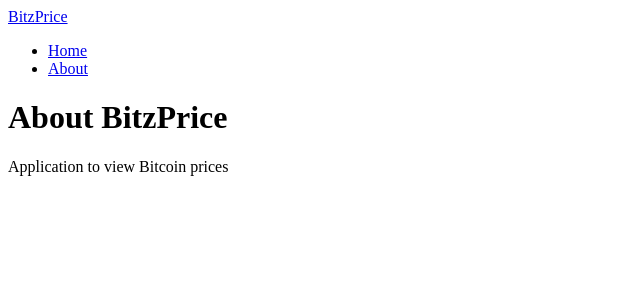
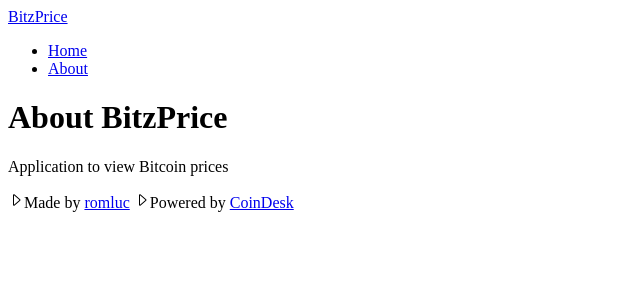
Before and after one commit to romluc/nextjs-crash-course, a Next.js app: page /about in a window 1280 px wide. Shown: the top 300 px of the page, without its empty margins (0-640 px from the left). Built offline with nearby package versions, Linux system fonts and the light colour scheme.

Commit message:
Create Footer component

```diff
--- /dev/null
+++ b/components/Footer.js
@@ -0,0 +1,52 @@
+const Footer = () => (
+  <footer class=' page-footer text-center fixed-bottom align-center bg-dark py-2'>
+    <div className='container d-flex justify-content-around'>
+      <span className='text-white-50 mr-4'>
+        <svg
+          class='bi bi-caret-right'
+          width='1em'
+          height='1em'
+          viewBox='0 0 16 16'
+          fill='currentColor'
+          xmlns='http://www.w3.org/2000/svg'
+        >
+          <path
+            fill-rule='evenodd'
+            d='M6 12.796L11.481 8 6 3.204v9.592zm.659.753l5.48-4.796a1 1 0 000-1.506L6.66 2.451C6.011 1.885 5 2.345 5 3.204v9.592a1 1 0 001.659.753z'
+            clip-rule='evenodd'
+          />
+        </svg>
+        Made by{' '}
+        <a className='text-white-50' href='https://github.com/romluc'>
+          romluc
+        </a>{' '}
+      </span>
+
+      <span className='text-white-50 ml-4'>
+        <svg
+          class='bi bi-caret-right'
+          width='1em'
+          height='1em'
+          viewBox='0 0 16 16'
+          fill='currentColor'
+          xmlns='http://www.w3.org/2000/svg'
+        >
+          <path
+            fill-rule='evenodd'
+            d='M6 12.796L11.481 8 6 3.204v9.592zm.659.753l5.48-4.796a1 1 0 000-1.506L6.66 2.451C6.011 1.885 5 2.345 5 3.204v9.592a1 1 0 001.659.753z'
+            clip-rule='evenodd'
+          />
+        </svg>
+        Powered by{' '}
+        <a
+          className='text-white-50'
+          href='https://www.coindesk.com/price/bitcoin'
+        >
+          CoinDesk
+        </a>{' '}
+      </span>
+    </div>
+  </footer>
+);
+
+export default Footer;
--- a/components/Layout.js
+++ b/components/Layout.js
@@ -1,5 +1,6 @@
 import Head from 'next/head';
 import Navbar from './Navbar';
+import Footer from './Footer';
 
 const Layout = (props) => (
   <div>
@@ -14,6 +15,7 @@
     </Head>
     <Navbar />
     <div className='container'>{props.children}</div>
+    <Footer />
   </div>
 );
 
--- a/components/Prices.js
+++ b/components/Prices.js
@@ -10,7 +10,10 @@
       list = (
         <li className='list-group-item'>
           Bitcoin rate for {this.props.bpi.USD.description}:{' '}
-          <span className='badge badge-primary'>{this.props.bpi.USD.code}</span>
+          <span className='badge badge-primary'>
+            {this.props.bpi.USD.code}
+            {'   '}
+          </span>
           <strong>{this.props.bpi.USD.rate}</strong>
         </li>
       );
```
